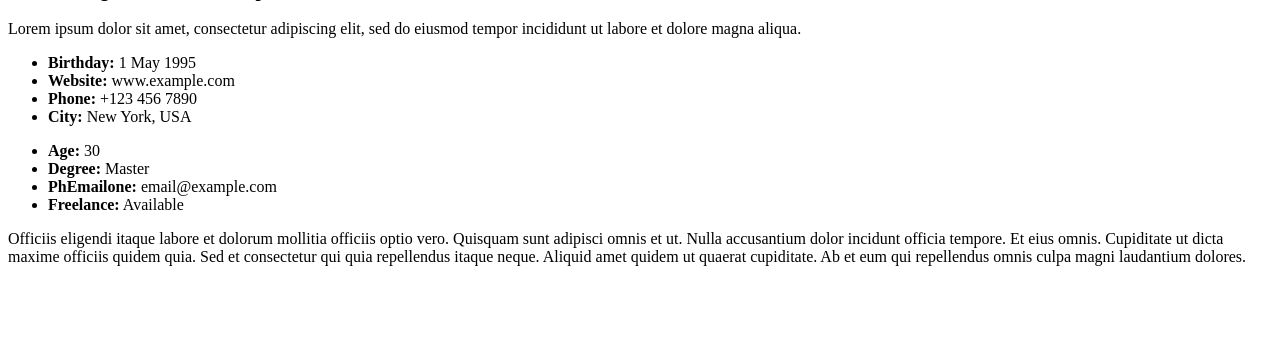
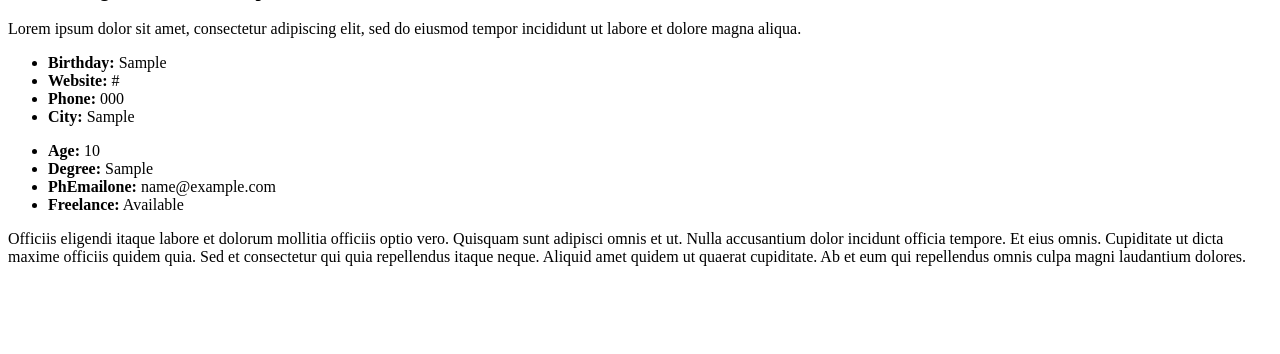
Before and after one commit to SteevenSF01/-django_portfolio_crud-Steeven, a Django app: template Portfolio/templates/about.html in a window 1280 px wide. Shown: the part 446-800 px from the top of the page. Run offline with Django 4.2, Linux system fonts and the light colour scheme; the template is opened without the code that fills it: values that come from a table or form of the project are taken from there, others are empty; tables that the repository leaves empty hold one stand-in row (values such as "Sample post"); some libraries are stand-ins or nearby versions.

Commit message:
integration des données dans about

```diff
--- a/Portfolio/Portfolio/urls.py
+++ b/Portfolio/Portfolio/urls.py
@@ -22,6 +22,6 @@ from django.conf.urls.static import static
 
 urlpatterns = [
     path('admin/', admin.site.urls),
-    path('',views.home, name= 'name'),
+    path('',views.home, name= 'home'),
     path('settings/', views.settings, name='settings'),
 ]+ static(settings.MEDIA_URL, document_root=settings.MEDIA_ROOT)
--- a/Portfolio/about_app/models.py
+++ b/Portfolio/about_app/models.py
@@ -1,8 +1,10 @@
 from django.db import models
 
 # Create your models here.
+
+
 class Profile(models.Model):
-    birthday = models.DateField()
+    birthday = models.TextField()
     website = models.URLField()
     phone = models.CharField(max_length=20)
     city = models.CharField(max_length=100)
--- a/Portfolio/my_app/views.py
+++ b/Portfolio/my_app/views.py
@@ -1,15 +1,19 @@
 from django.shortcuts import render
 from hero_app import views
 from hero_app.models import HeroModel
+from about_app.models import Profile
 
 
 # Create your views here.
 
 def home(request):
     hero = HeroModel.objects.all()
+    about = Profile.objects.all()
     return render(request, 'index.html', {
-        'hero':hero
+        'hero': hero,
+        'about': about,
     })
+
 
 def settings(request):
     return render(request, 'settings.html')
--- a/Portfolio/run_seed.py
+++ b/Portfolio/run_seed.py
@@ -1,6 +1,8 @@
 import django
 django.setup()
-from hero_app import seed
+# from hero_app import seed
+from about_app import seed
 
 if __name__ == '__main__':
-    seed.runHero()
+    # seed.runHero()
+    seed.runAbout()
--- a/Portfolio/templates/about.html
+++ b/Portfolio/templates/about.html
@@ -20,20 +20,24 @@
               </p>
               <div class="row">
                 <div class="col-lg-6">
+
+                  {% for x in about %}
                   <ul>
-                    <li><i class="bi bi-chevron-right"></i> <strong>Birthday:</strong> <span>1 May 1995</span></li>
-                    <li><i class="bi bi-chevron-right"></i> <strong>Website:</strong> <span>www.example.com</span></li>
-                    <li><i class="bi bi-chevron-right"></i> <strong>Phone:</strong> <span>+123 456 7890</span></li>
-                    <li><i class="bi bi-chevron-right"></i> <strong>City:</strong> <span>New York, USA</span></li>
+                    <li><i class="bi bi-chevron-right"></i> <strong>Birthday:</strong> <span>{{x.birthday}}</span></li>
+                    <li><i class="bi bi-chevron-right"></i> <strong>Website:</strong> <span>{{x.website}}</span></li>
+                    <li><i class="bi bi-chevron-right"></i> <strong>Phone:</strong> <span>{{x.phone}}</span></li>
+                    <li><i class="bi bi-chevron-right"></i> <strong>City:</strong> <span>{{x.city}}</span></li>
                   </ul>
                 </div>
                 <div class="col-lg-6">
                   <ul>
-                    <li><i class="bi bi-chevron-right"></i> <strong>Age:</strong> <span>30</span></li>
-                    <li><i class="bi bi-chevron-right"></i> <strong>Degree:</strong> <span>Master</span></li>
-                    <li><i class="bi bi-chevron-right"></i> <strong>PhEmailone:</strong> <span>email@example.com</span></li>
-                    <li><i class="bi bi-chevron-right"></i> <strong>Freelance:</strong> <span>Available</span></li>
+                    <li><i class="bi bi-chevron-right"></i> <strong>Age:</strong> <span>{{x.age}}</span></li>
+                    <li><i class="bi bi-chevron-right"></i> <strong>Degree:</strong> <span>{{x.degree}}</span></li>
+                    <li><i class="bi bi-chevron-right"></i> <strong>PhEmailone:</strong> <span>{{x.email}}</span></li>
+                    <li><i class="bi bi-chevron-right"></i> <strong>Freelance:</strong> <span>{% if x.freelance == True %}Available {% else %}Not Available{% endif %}</span></li>
                   </ul>
+                  {% endfor %}
+
                 </div>
               </div>
               <p>
--- a/Portfolio/templates/settings.html
+++ b/Portfolio/templates/settings.html
@@ -14,6 +14,7 @@
     <div class="content" style="margin-left: 250px; padding: 20px;">
         <!-- Aquí va el contenido principal de tu página -->
         <h1>Bienvenue dans settings</h1>
+        <a href="{% url 'home' %}">Retour à l'accueil</a>
     </div>
 </body>
 {% endblock content %}
```
Also changed, not shown: Portfolio/about_app/seed.py (added, +20 -0 lines), Portfolio/skills_app/views.py (+14 -1 lines), Portfolio/about_app/migrations/0002_alter_profile_birthday.py (added).
